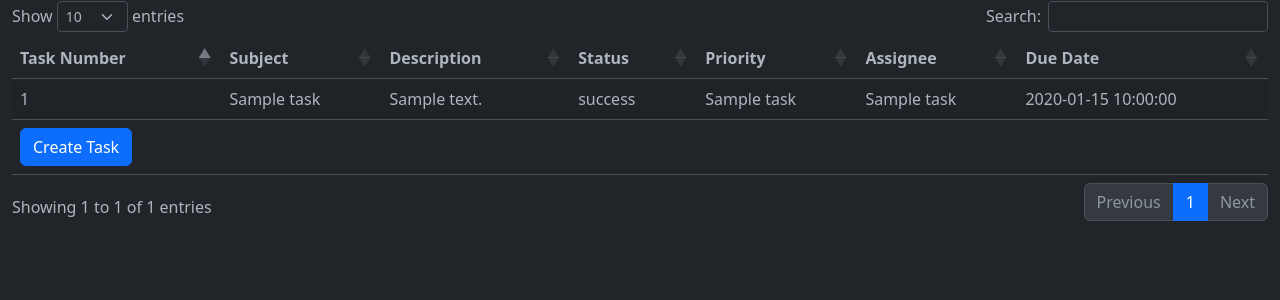
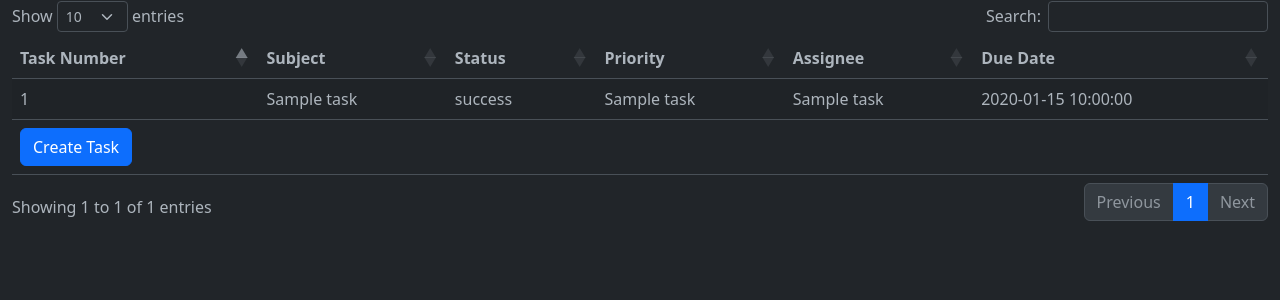
Before and after one commit to hapiuk/isitools, a Flask app: template templates/tasks.html in a window 1280 px wide. Shown: the part 66-366 px from the top of the page. Run offline with Flask 3, Linux system fonts and the light colour scheme; data comes from the database, SQL or seed files in the repository; the template is opened without the code that fills it: most values are stand-ins (such as "Sample title", 1, 10 or a date in 2020); parts of the project's set-up code (start-up, migrations or seed data) failed here and were passed over; some libraries are stand-ins or nearby versions.

Commit message:
updated task view

```diff
--- a/templates/tasks.html
+++ b/templates/tasks.html
@@ -6,7 +6,6 @@
             <tr>
                 <th>Task Number</th>
                 <th>Subject</th>
-                <th>Description</th>
                 <th>Status</th>
                 <th>Priority</th>
                 <th>Assignee</th>
@@ -31,11 +30,9 @@
                 data-created-at="{{ task.created_at }}">
                 <td>{{ task.id }}</td>
                 <td>{{ task.title }}</td>
-                <td>{{ task.description }}</td>
                 <td>{{ task.status }}</td>
                 <td>{{ task.priority_name }}</td>
                 <td>{{ task.assignee_name }}</td>
-
                 <td>{{ task.due_date }}</td>
             </tr>
             {% endfor %}
@@ -45,7 +42,6 @@
                 <th>
                     <button type="button" data-bs-toggle="modal" data-bs-target="#add-task-modal" class="btn btn-primary">Create Task</button>
                 </th>
-                <th></th>
                 <th></th>
                 <th></th>
                 <th></th>
```
